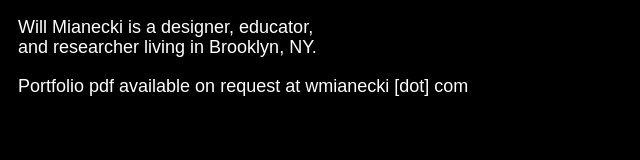
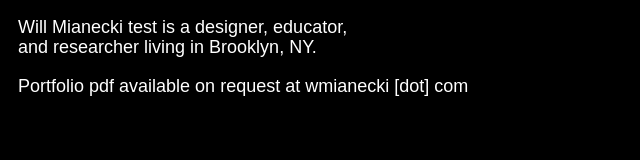
Before and after one commit to wmianecki/Portfolio-Site-01, a plain HTML site: page index.html in a window 1280 px wide. Shown: the full height of the page, 0-640 px from the left. Drawn offline with Linux system fonts and the light colour scheme.

Commit message:
Update index.html

```diff
--- a/index.html
+++ b/index.html
@@ -9,7 +9,7 @@
 </head>
 <body>
 
-  <h1>Will Mianecki is a designer, educator,<br> and researcher living in Brooklyn, NY. <br>
+  <h1>Will Mianecki test is a designer, educator,<br> and researcher living in Brooklyn, NY. <br>
     <br>
     Portfolio pdf available on request at wmianecki [dot] com
 
```
